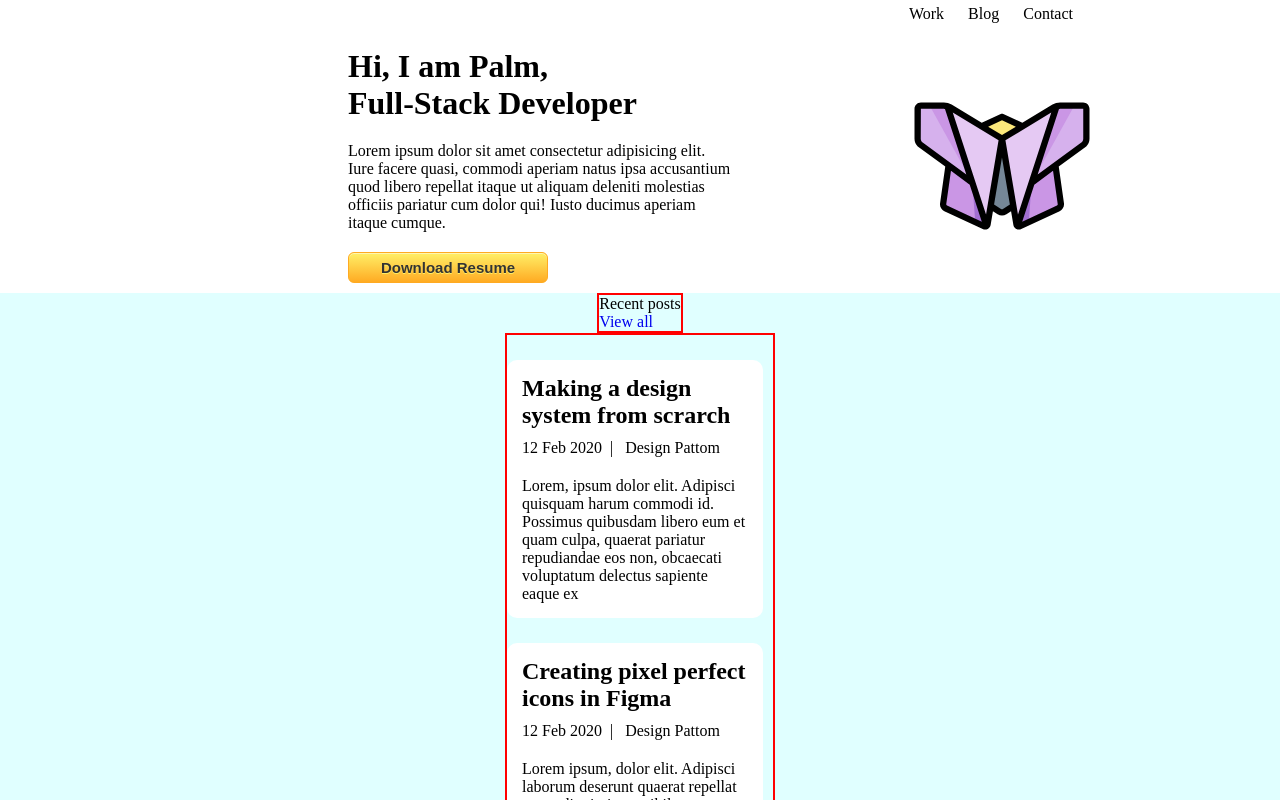
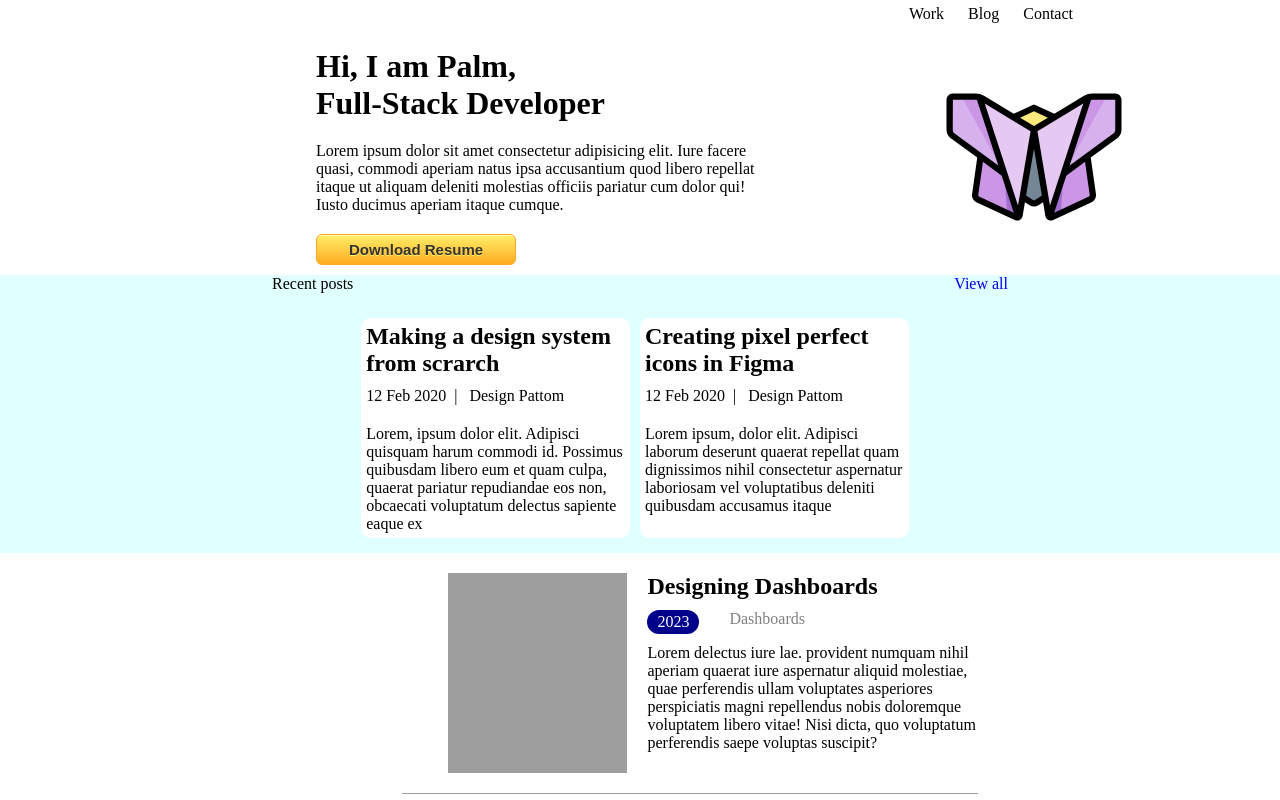
Before and after one commit to ThanyawitNiti/CC15-Homework03, a plain HTML site: page index.html in a window 1280 px wide. Shown: the top 800 px of the page. Drawn offline with Linux system fonts and the light colour scheme; grey boxes are pictures that could not be loaded.

Commit message:
possition

```diff
--- a/index.html
+++ b/index.html
@@ -61,7 +61,7 @@
             justify-content: space-evenly;
             /* border: 2px darkgreen dashed; */
             /* background-color: aliceblue; */
-            width: 30vw;
+            width: 35vw;
             /* margin-left: 66px; */
             /* padding: 10px; */
             /* margin-right: 100px; */
@@ -112,10 +112,23 @@
             align-items: center;
 
         }
+        .box311{
+            display: flex;
+            width: 92vh;
+            justify-content: space-evenly;
+            /* border: 2px solid red; */
+
+        }
+        .box312 {
+            display: flex;
+            margin:0 auto;
+            padding: 0;
+
+        }
 
         .head3 {
             background-color: white;
-            width: 20vw;
+            width: 21vw;
             /* height: 200px; */
             /* max-height: 200px; */
             display: flex;
@@ -124,7 +137,7 @@
             /* border-collapse: collapse; */
             /* border: 2px solid black; */
             border-radius: 10px;
-            padding: 10px;
+            /* padding: 10px; */
             margin: 25px 10px 15px 0;
             /* position: relative; */
             /* left: 80px; */
@@ -136,18 +149,20 @@
             margin: 5px;
         }
 
-        /* .releft {
-            position:relative;
-            left: 100px;
-            bottom: 120px;
+        .releft {
+            display: inline-block;
+            width: 50%;
+
+
         }
 
         .reright {
-            position: relative;
-            left: 1150px;
-            bottom: 120px;
+            display: inline-block;
+            width: 50%;
             text-decoration: none;
-        } */
+            text-align: right;
+            color: blue;
+        }
 
         .reright a {
             text-decoration: none;
@@ -286,7 +301,7 @@
             </div>
         </div>
         <div class="box3">
-            <div class="box3.1.1 " style="border: 2px solid red;">
+            <div class="box311" >
             <div class="releft">
                 <p>Recent posts</p>
             </div>
@@ -294,7 +309,7 @@
                 <a href="#">View all</a>
             </div>
             </div>
-            <div class="box3.1.2" style="border: 2px solid red;">
+            <div class="box312">
             <div class="head3">
                 <h2 class="head3-h2">Making a design system from scrarch</h2>
 
```
